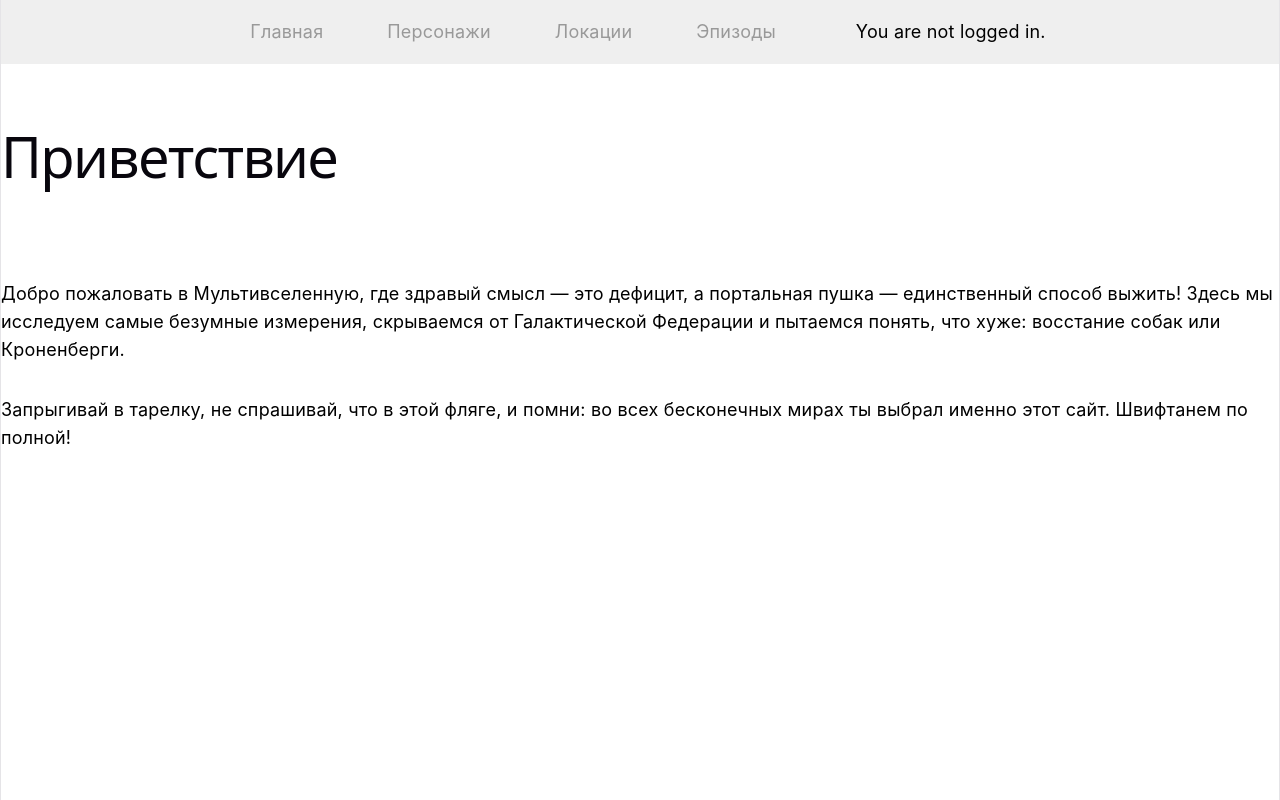
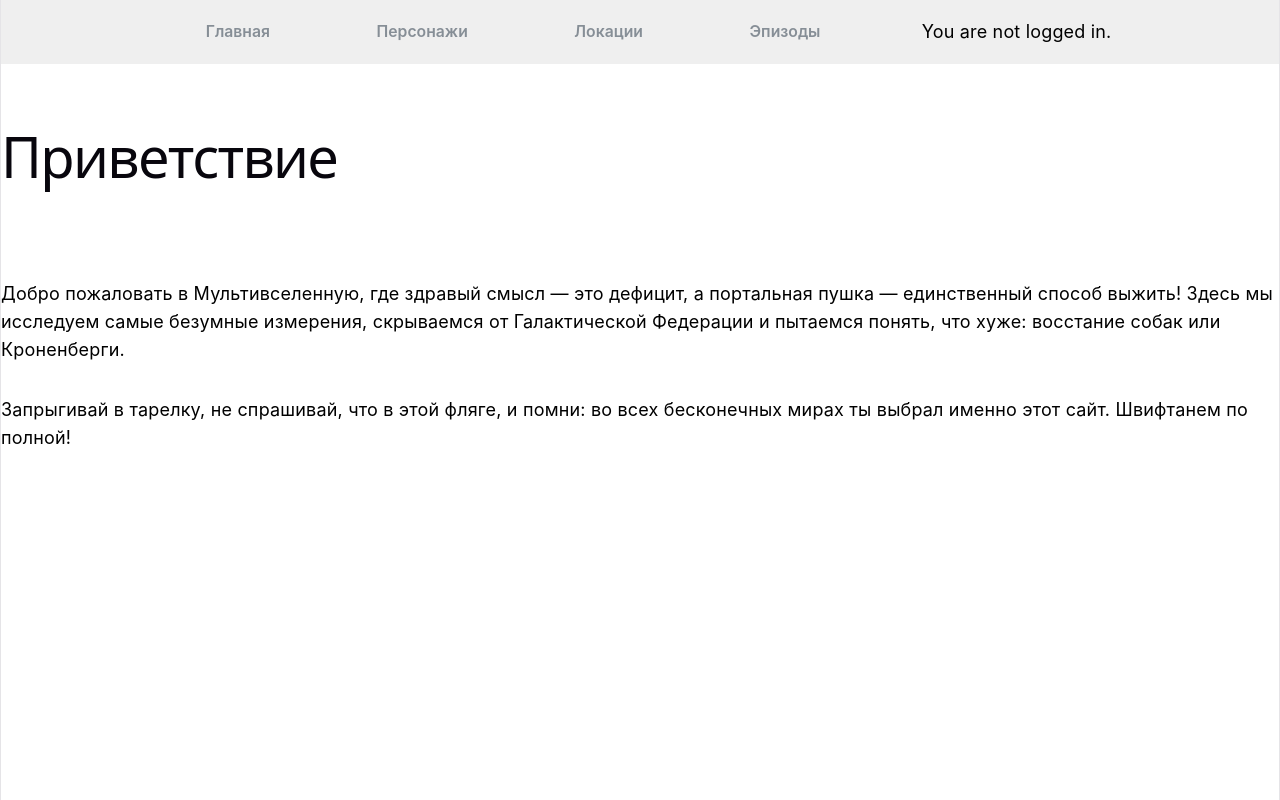
Before and after one commit to tatiana-dk/result-pro-react-rick-morty, a React (Vite) app: page / in a window 1280 px wide. Built offline with nearby package versions, Linux system fonts and the light colour scheme.

Commit message:
feat: add Navigation

```diff
--- /dev/null
+++ b/src/shared/ui/Navigation/Navigation.tsx
@@ -0,0 +1,19 @@
+import { Link } from "react-router";
+import { Button } from '@mantine/core';
+import type { NavigationProps } from './types';
+
+function handleClick() {}
+
+export function Navigation({paths}: NavigationProps) {
+    return (
+        <>
+            {
+                paths.map(path => (
+                    <Link to={path.to}>
+                        <Button variant="subtle" color="gray" onClick={handleClick}>{path.text}</Button>
+                    </Link>
+                ))
+            }
+        </>
+    );
+};
--- /dev/null
+++ b/src/shared/ui/Navigation/types.ts
@@ -0,0 +1,9 @@
+
+export interface NavigationProps {
+    paths: Path[];
+};
+
+interface Path {
+    to: string;
+    text: string;
+};
--- a/src/shared/ui/index.ts
+++ b/src/shared/ui/index.ts
@@ -1,3 +1,4 @@
 import Button from './Button/Button';
+import { Navigation } from './Navigation/Navigation';
 
-export {Button};
+export {Button, Navigation};
--- a/src/widgets/Header/ui/Header.tsx
+++ b/src/widgets/Header/ui/Header.tsx
@@ -1,15 +1,22 @@
-import { Link } from "react-router";
 import { lang } from "@shared/config/lang";
 import { AuthStatus } from "./AuthStatus";
+import { Navigation } from "@/shared/ui";
+
+type NavigationKeysType = keyof typeof lang.navigation;
+
+const names = ['main', 'characters', 'locations', 'episodes'];
 
 export function Header() {
+
+    const paths = names.map(name => ({
+        to: `/${name}`,
+        text: `${lang.navigation[name as NavigationKeysType]}`
+    }));
+
     return (
         <div className="header">
             <div className="header-nav">
-                <Link to="/">{lang.navigation.main}</Link>
-                <Link to="/characters">{lang.navigation.characters}</Link>
-                <Link to="/locations">{lang.navigation.locations}</Link>
-                <Link to="/episodes">{lang.navigation.episodes}</Link>
+                <Navigation paths={paths} />
             </div>
             <AuthStatus />
         </div>
```
